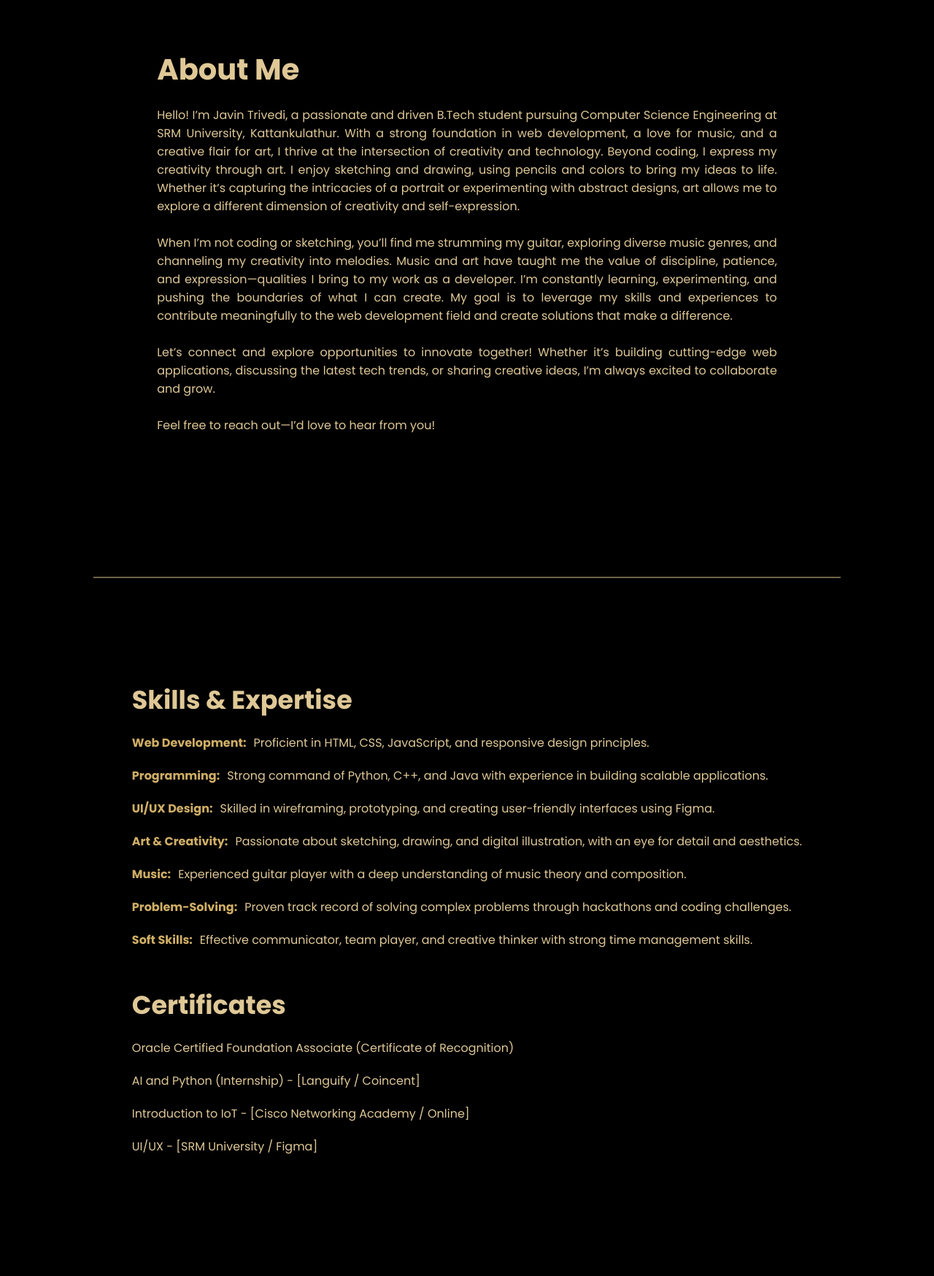
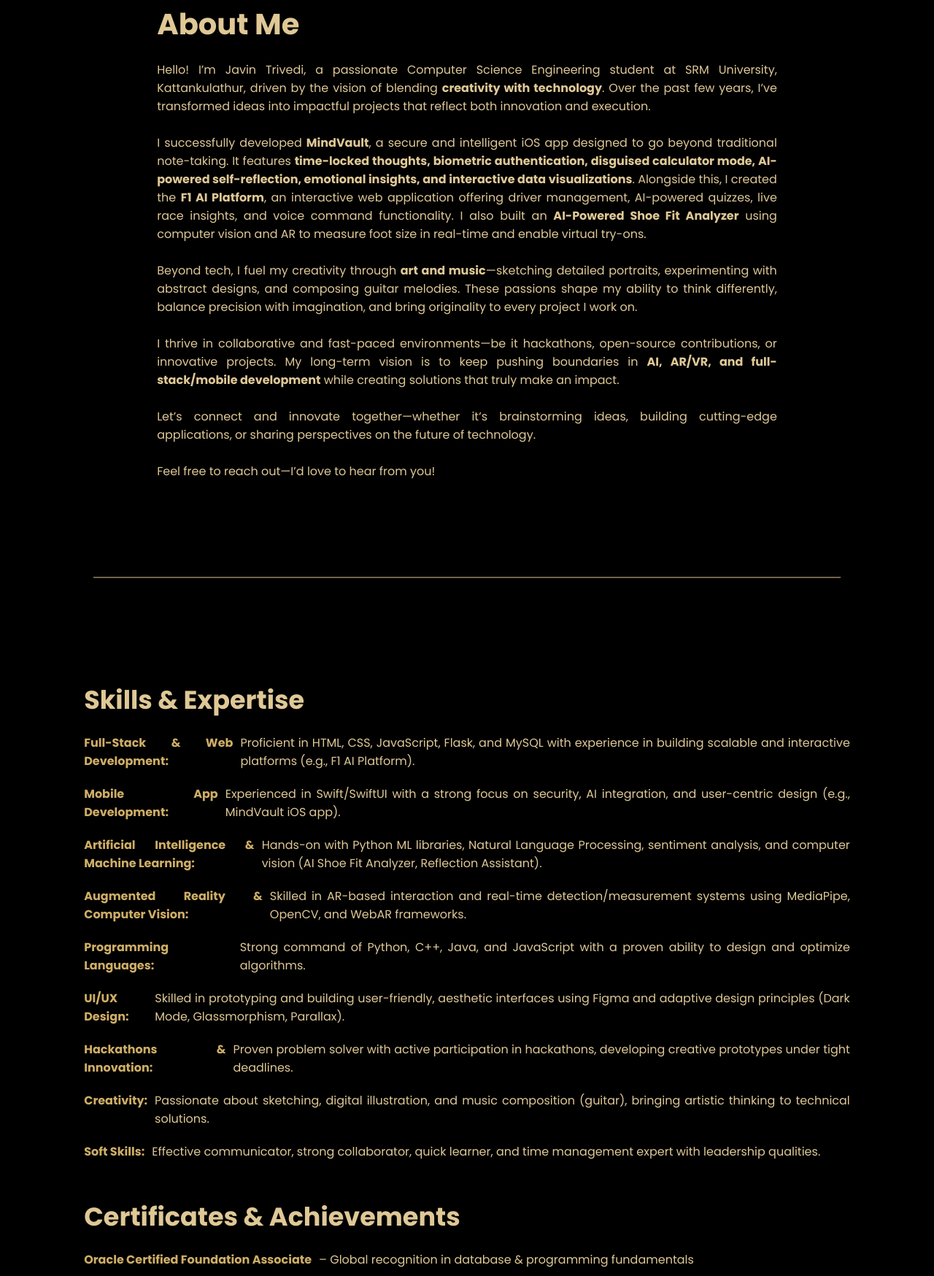
Before and after one commit to javintrivedi/Portfolio, a plain HTML site: page index.html in a window 1280 px wide. Shown: the part 1052-2800 px from the top of the page at 73% size. Drawn offline with nearby package versions, Linux system fonts and the light colour scheme; some packages are replaced by stand-ins of ours; a script that the page names is missing.

Commit message:
Update index.html

```diff
--- a/index.html
+++ b/index.html
@@ -29,7 +29,7 @@
         <div class ="home-info">
             <h1>Javin Trivedi</h1>
             <h2>I'm a
-                <span style="--i:3;" data-text="Frontend Developer">Frontend Developer</span>
+                <span style="--i:3;" data-text="Fullstack Developer">Fullstack Developer</span>
                 <span style="--i:2;" data-text="Musician">Musician</span>
                 <span style="--i:1;" data-text="Sketch Artist">Sketch Artist</span>
             </h2>
@@ -46,20 +46,25 @@
     </section>
     <hr class="divider">
     <section id="about" class="about reveal">
-        <div class="about-info">
-            <h1>About Me</h1>
-            <p>
-                Hello! I’m Javin Trivedi, a passionate and driven B.Tech student pursuing Computer Science Engineering at SRM University, Kattankulathur. With a strong foundation in web development, a love for music, and a creative flair for art, I thrive at the intersection of creativity and technology. Beyond coding, I express my creativity through art. I enjoy sketching and drawing, using pencils and colors to bring my ideas to life. Whether it’s capturing the intricacies of a portrait or experimenting with abstract designs, art allows me to explore a different dimension of creativity and self-expression.
-                <br>
-                <br>
-                When I’m not coding or sketching, you’ll find me strumming my guitar, exploring diverse music genres, and channeling my creativity into melodies. Music and art have taught me the value of discipline, patience, and expression—qualities I bring to my work as a developer. I’m constantly learning, experimenting, and pushing the boundaries of what I can create. My goal is to leverage my skills and experiences to contribute meaningfully to the web development field and create solutions that make a difference.
-                <br>
-                <br>
-                Let’s connect and explore opportunities to innovate together! Whether it’s building cutting-edge web applications, discussing the latest tech trends, or sharing creative ideas, I’m always excited to collaborate and grow.
-                <br>
-                <br>
-                Feel free to reach out—I’d love to hear from you!</p>
-        </div>
+<div class="about-info">
+    <h1>About Me</h1>
+    <p>
+        Hello! I’m Javin Trivedi, a passionate Computer Science Engineering student at SRM University, Kattankulathur, driven by the vision of blending <strong>creativity with technology</strong>. Over the past few years, I’ve transformed ideas into impactful projects that reflect both innovation and execution.
+        <br><br>
+        I successfully developed <strong>MindVault</strong>, a secure and intelligent iOS app designed to go beyond traditional note-taking. It features <strong>time-locked thoughts, biometric authentication, disguised calculator mode, AI-powered self-reflection, emotional insights, and interactive data visualizations</strong>. Alongside this, I created the <strong>F1 AI Platform</strong>, an interactive web application offering driver management, AI-powered quizzes, live race insights, and voice command functionality. I also built an <strong>AI-Powered Shoe Fit Analyzer</strong> using computer vision and AR to measure foot size in real-time and enable virtual try-ons.
+        <br><br>
+        Beyond tech, I fuel my creativity through <strong>art and music</strong>—sketching detailed portraits, experimenting with abstract designs, and composing guitar melodies. These passions shape my ability to think differently, balance precision with imagination, and bring originality to every project I work on.
+        <br><br>
+        I thrive in collaborative and fast-paced environments—be it hackathons, open-source contributions, or innovative projects. My long-term vision is to keep pushing boundaries in <strong>AI, AR/VR, and full-stack/mobile development</strong> while creating solutions that truly make an impact.
+        <br><br>
+        Let’s connect and innovate together—whether it’s brainstorming ideas, building cutting-edge applications, or sharing perspectives on the future of technology.
+        <br><br>
+        Feel free to reach out—I’d love to hear from you!
+    </p>
+</div>
+
+
+
     </section>
 
 <hr class="divider">
@@ -67,22 +72,32 @@
 <section id="services" class="services reveal">
 <div class="services-info">
     <h1>Skills & Expertise</h1>
-    <li><strong>Web Development:</strong> Proficient in HTML, CSS, JavaScript, and responsive design principles.</li>
-    <li><strong>Programming:</strong> Strong command of Python, C++, and Java with experience in building scalable applications.</li>
-    <li><strong>UI/UX Design:</strong> Skilled in wireframing, prototyping, and creating user-friendly interfaces using Figma.</li>
-    <li><strong>Art & Creativity:</strong> Passionate about sketching, drawing, and digital illustration, with an eye for detail and aesthetics.</li>
-    <li><strong>Music:</strong> Experienced guitar player with a deep understanding of music theory and composition.</li>
-    <li><strong>Problem-Solving:</strong> Proven track record of solving complex problems through hackathons and coding challenges.</li>
-    <li><strong>Soft Skills:</strong> Effective communicator, team player, and creative thinker with strong time management skills.</li>
-<br>
-<br>
-    <h1>Certificates</h1>
-    <li>Oracle Certified Foundation Associate (Certificate of Recognition)</li>
-    <li>AI and Python (Internship) - [Languify / Coincent]</li>
-    <li>Introduction to IoT - [Cisco Networking Academy / Online]</li>
-    <li>UI/UX - [SRM University / Figma]</li>
+    <ul>
+        <li><strong>Full-Stack & Web Development:</strong> Proficient in HTML, CSS, JavaScript, Flask, and MySQL with experience in building scalable and interactive platforms (e.g., F1 AI Platform).</li>
+        <li><strong>Mobile App Development:</strong> Experienced in Swift/SwiftUI with a strong focus on security, AI integration, and user-centric design (e.g., MindVault iOS app).</li>
+        <li><strong>Artificial Intelligence & Machine Learning:</strong> Hands-on with Python ML libraries, Natural Language Processing, sentiment analysis, and computer vision (AI Shoe Fit Analyzer, Reflection Assistant).</li>
+        <li><strong>Augmented Reality & Computer Vision:</strong> Skilled in AR-based interaction and real-time detection/measurement systems using MediaPipe, OpenCV, and WebAR frameworks.</li>
+        <li><strong>Programming Languages:</strong> Strong command of Python, C++, Java, and JavaScript with a proven ability to design and optimize algorithms.</li>
+        <li><strong>UI/UX Design:</strong> Skilled in prototyping and building user-friendly, aesthetic interfaces using Figma and adaptive design principles (Dark Mode, Glassmorphism, Parallax).</li>
+        <li><strong>Hackathons & Innovation:</strong> Proven problem solver with active participation in hackathons, developing creative prototypes under tight deadlines.</li>
+        <li><strong>Creativity:</strong> Passionate about sketching, digital illustration, and music composition (guitar), bringing artistic thinking to technical solutions.</li>
+        <li><strong>Soft Skills:</strong> Effective communicator, strong collaborator, quick learner, and time management expert with leadership qualities.</li>
+    </ul>
 
+    <br><br>
+
+    <h1>Certificates & Achievements</h1>
+    <ul>
+        <li><strong>Oracle Certified Foundation Associate</strong> – Global recognition in database & programming fundamentals</li>
+        <li><strong>Introduction to IoT</strong> – Cisco Networking Academy</li>
+        <li><strong>AI & Python Internship</strong> – Languify / Coincent</li>
+        <li><strong>UI/UX Design Certification</strong> – Figma (SRM University)</li>
+        <li><strong>Hackathon Achievements:</strong> Finalist & top performer in inter-college innovation events</li>
+        <li><strong>Published Projects:</strong> MindVault iOS App, F1 AI Platform, AI-Powered Shoe Fit Analyzer</li>
+    </ul>
 </div>
+
+
 </section>
 <hr class="divider">
 <section id="projects" class="projects reveal">
@@ -90,16 +105,49 @@
         <h1>My Projects</h1>
         <div class="projects-container">
             <div class="project-card">
+                <div class="project-image">
+                    <img src="images/advik-creations.png" alt="Advik Creations Business Website" style="width: 100%; height: auto;">
+                </div>
+                <h2>Advik Creations</h2>
+                <p>A professional business website for Advik Creations, showcasing products and services with an elegant design.</p>
+                <a href="#" target="_blank" class="btn">View Project</a>
+            </div>
+            <div class="project-card">
+                <div class="project-image">
+                    <img src="images/f1-ai-platform.png" alt="F1 AI Platform" style="width: 100%; height: auto;">
+                </div>
+                <h2>F1 AI Platform</h2>
+                <p>An interactive web application offering driver management, AI-powered quizzes, live race insights, and voice command functionality.</p>
+                <a href="#" target="_blank" class="btn">View Project</a>
+            </div>
+            <div class="project-card">
+<div class="project-image">
+    <img src="images/ai-shoe-analyzer.png" alt="AI Shoe Fit Analyzer" style="width: 100%; height: auto;">
+                </div>
+                <h2>AI Shoe Fit Analyzer</h2>
+                <p>Computer vision and AR system to measure foot size in real-time and enable virtual try-ons.</p>
+                <a href="#" target="_blank" class="btn">View Project</a>
+            </div>
+            <div class="project-card">
+                <div class="project-image">
+                    <img src="images/weather.png" alt="Weather Forecast Project">
+                </div>
                 <h2>Weather Forecast</h2>
                 <p>A weather forecast website provides real-time updates, hourly and daily predictions, and severe weather alerts. It includes interactive maps, air quality indexes, and other essential meteorological data.</p>
                 <a href="https://javintrivedi.github.io/weather-program/" target="_blank" class="btn">View Project</a>
             </div>
             <div class="project-card">
+<div class="project-image">
+    <img src="images/online-barter.png" alt="Online Barter System" style="width: 100%; height: auto;">
+</div>
                 <h2>Online Barter System</h2>
                 <p>An AI-integrated barter platform allowing users to exchange goods and services efficiently.</p>
                 <a href="https://javintrivedi.github.io/Online-Barter-System/" target="_blank" class="btn">View Project</a>
             </div>
             <div class="project-card">
+                <div class="project-image">
+                    <img src="images/portfolio.png" alt="Portfolio Website" style="width: 100%; height: auto;">
+                </div>
                 <h2>Portfolio - Website</h2>
                 <p>A sleek, responsive personal portfolio showcasing projects, skills, and contact information.</p>
                 <a href="#" class="btn">View Project</a>
```
